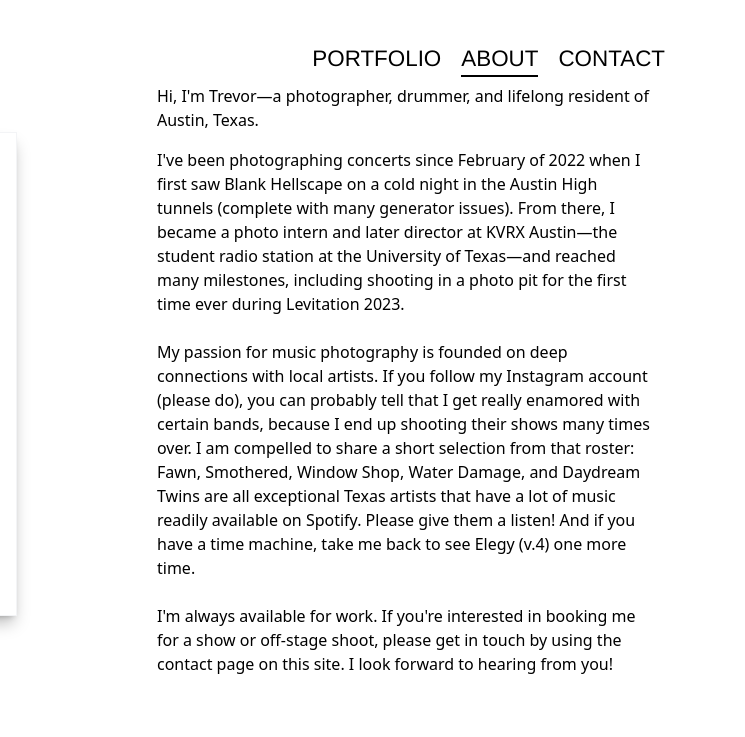
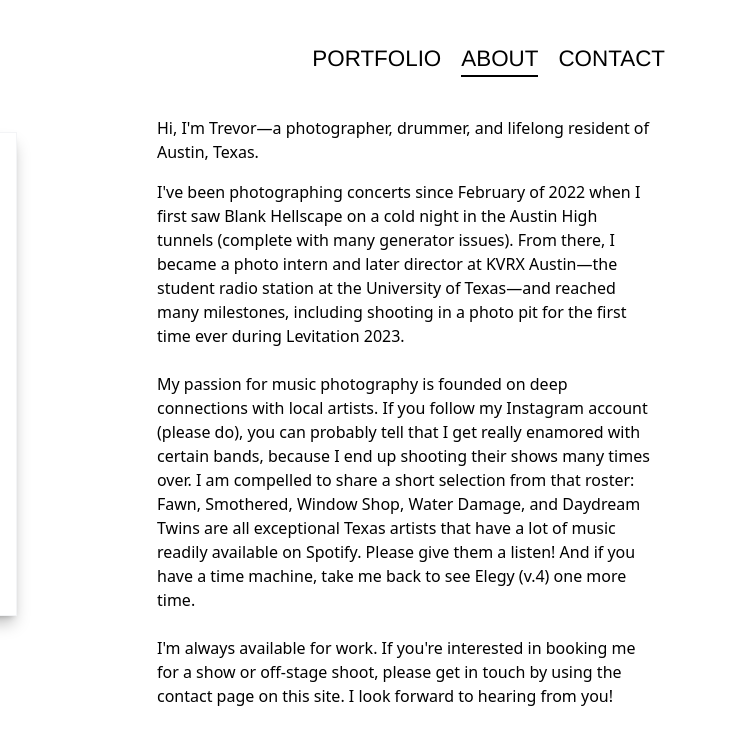
Before and after one commit to klimno/klimno.github.io, a website: page portfolio/dist/about_me.html in a window 1280 px wide. Shown: the top 737 px of the page, 535-1280 px from the left. Drawn offline with nearby package versions, Linux system fonts and the light colour scheme; files that its build step writes are made by us from their sources.

Commit message:
modified:   dist/about_me.html 	modified:   dist/output.css

```diff
--- a/portfolio/dist/about_me.html
+++ b/portfolio/dist/about_me.html
@@ -93,7 +93,7 @@
         </div>
 
       </div>
-      <section class="font-normal text-center text-base md:text-start mx-3 col-span-2 md:col-span-1 my-auto">
+      <section class="md2:top-margin-min font-normal text-center text-base md:text-start mx-3 col-span-2 md:col-span-1 my-auto">
 
 <!--        <div class="block md:hidden">
           <p class="text-3xl font-serif font-bold mb-1">Hello there,</p>
```
Also changed, not shown: portfolio/dist/output.css.
